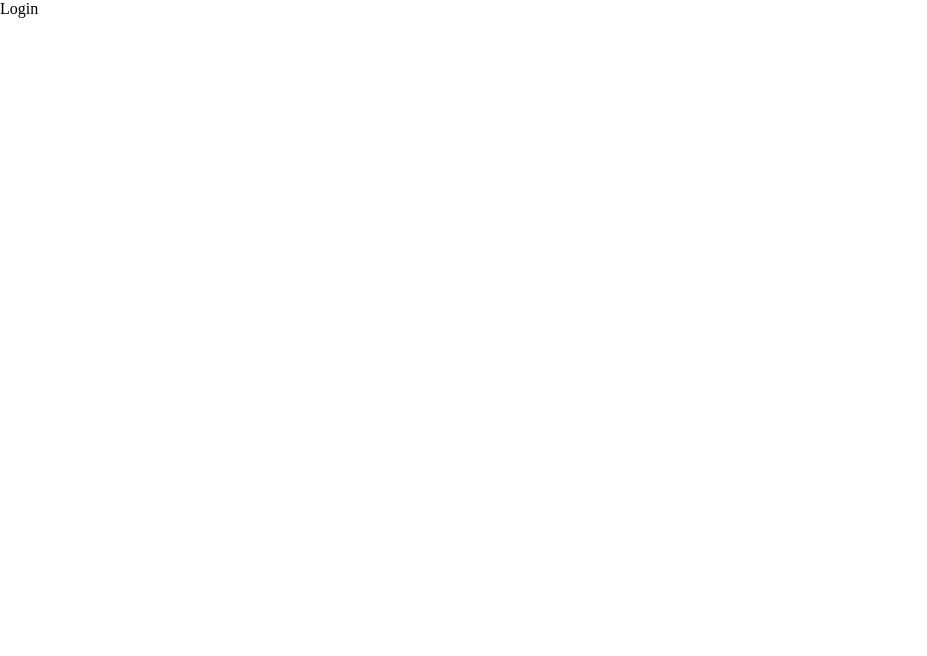
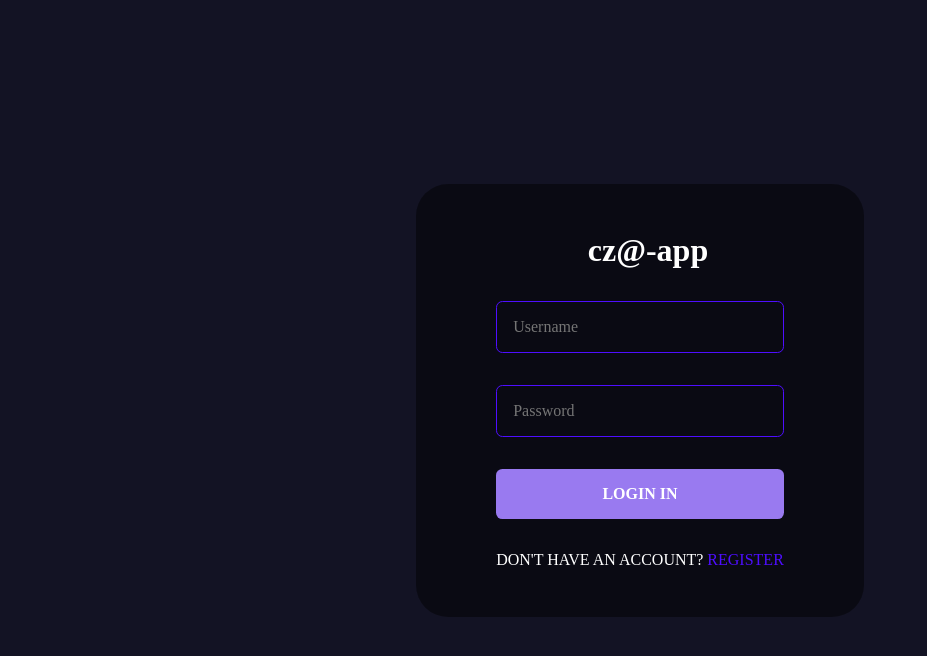
Before and after one commit to Zyar3k/real-chat__frontend, a React (Create React App) app: page /login in a window 1280 px wide. Shown: the top 656 px of the page, without its empty margins (0-927 px from the left). Built offline with nearby package versions, Linux system fonts and the light colour scheme; a web font is replaced by a local one.

Commit message:
Add login component

```diff
--- a/src/pages/Login.jsx
+++ b/src/pages/Login.jsx
@@ -1,7 +1,157 @@
-import React from "react";
+import { useState, useEffect } from "react";
+import { Link, useNavigate } from "react-router-dom";
+import styled from "styled-components";
+import { ToastContainer, toast } from "react-toastify";
+import "react-toastify/dist/ReactToastify.css";
+import axios from "axios";
+import { loginRoute } from "../utils/APIRoutes";
 
 const Login = () => {
-  return <div>Login</div>;
+  const [values, setValues] = useState({
+    username: "",
+    password: "",
+  });
+  const navigate = useNavigate();
+
+  const toastOptions = {
+    position: "bottom-right",
+    autoClose: 8000,
+    pauseOnHover: true,
+    draggable: true,
+    theme: "dark",
+  };
+
+  const handleSubmit = async (e) => {
+    e.preventDefault();
+    if (handleValidation()) {
+      const { password, username } = values;
+      const { data } = await axios.post(loginRoute, {
+        username,
+        password,
+      });
+      if (data.status === false) {
+        toast.error(data.msg, toastOptions);
+      }
+      if (data.status === true) {
+        localStorage.setItem("chat-app-user", JSON.stringify(data.user));
+        navigate("/");
+      }
+    }
+  };
+
+  const handleValidation = () => {
+    const { username, password } = values;
+    if (password === "") {
+      toast.error("Username and email are required", toastOptions);
+      return false;
+    } else if (username.length === "") {
+      toast.error("Username and email are required", toastOptions);
+      return false;
+    }
+    return true;
+  };
+
+  const handleOnChange = (e) => {
+    setValues({ ...values, [e.target.name]: e.target.value });
+  };
+
+  return (
+    <>
+      <FormContainer>
+        <form onSubmit={(e) => handleSubmit(e)}>
+          <div className="brand">
+            <img src="" alt="" />
+            <h1>cz@-app</h1>
+          </div>
+          <input
+            type="text"
+            placeholder="Username"
+            name="username"
+            onChange={(e) => handleOnChange(e)}
+            min="3"
+          />
+          <input
+            type="password"
+            placeholder="Password"
+            name="password"
+            onChange={(e) => handleOnChange(e)}
+          />
+          <button typ="submit">Login In</button>
+          <span>
+            Don't have an account? <Link to="/register">Register</Link>
+          </span>
+        </form>
+      </FormContainer>
+      <ToastContainer />
+    </>
+  );
 };
 
+const FormContainer = styled.div`
+  height: 100vh;
+  width: 100vw;
+  display: flex;
+  flex-direction: column;
+  justify-content: center;
+  align-items: center;
+  gap: 1rem;
+  background-color: #131324;
+  .brand {
+    display: flex;
+    align-items: center;
+    gap: 1rem;
+    justify-content: center;
+    h1 {
+      color: white;
+    }
+  }
+  form {
+    display: flex;
+    flex-direction: column;
+    gap: 2rem;
+    background-color: #00000076;
+    border-radius: 2rem;
+    padding: 3rem 5rem;
+
+    input {
+      background-color: transparent;
+      padding: 1rem;
+      border: 0.1rem solid #4e0eff;
+      border-radius: 0.4rem;
+      color: white;
+      width: 100%;
+      font-size: 1rem;
+      &:focus {
+        border: 0.1rem solid #997af0;
+        outline: none;
+      }
+    }
+    button {
+      background-color: #997af0;
+      color: white;
+      padding: 1rem 2rem;
+      border: none;
+      font-weight: bold;
+      cursor: pointer;
+      border-radius: 0.4rem;
+      font-size: 1rem;
+      text-transform: uppercase;
+      transition: 0.5s ease-in-out;
+      &:hover {
+        background-color: #4e0eff;
+      }
+    }
+    span {
+      color: white;
+      text-transform: uppercase;
+    }
+
+    a {
+      color: #4e0eff;
+      text-decoration: none;
+      font-weight: light;
+    }
+  }
+`;
+
 export default Login;
--- a/src/utils/APIRoutes.js
+++ b/src/utils/APIRoutes.js
@@ -1,2 +1,3 @@
 const host = "http://localhost:8888";
 export const registerRoute = `${host}/api/auth/register`;
+export const loginRoute = `${host}/api/auth/login`;
```
